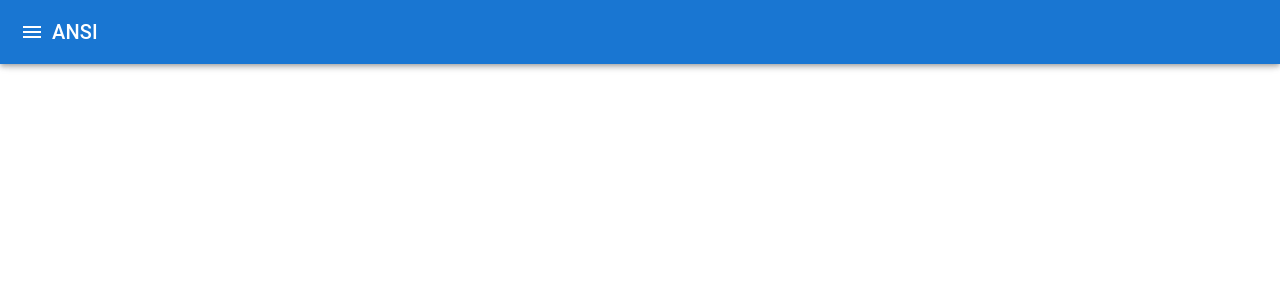
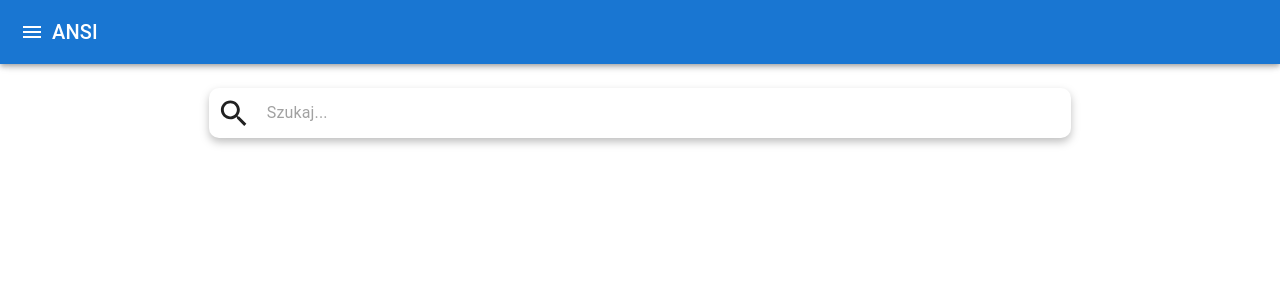
Before and after one commit to PaganMuffin/zai-oro-frontend-ansi, a React (Create React App) app: page / in a window 1280 px wide. Shown: the top 300 px of the page. Built offline with nearby package versions, Linux system fonts and the light colour scheme.

Commit message:
add search bar component

```diff
--- /dev/null
+++ b/src/components/SearchBar.js
@@ -0,0 +1,45 @@
+import { Search } from "@mui/icons-material";
+import { InputBase } from "@mui/material";
+
+const SearchBar = ({ value, setFunction, width = "100%" }) => {
+	return (
+		<div
+			style={{
+				display: "flex",
+				width: width,
+				background: "white",
+				borderRadius: "10px",
+				alignItems: "center",
+				margin: "auto",
+				height: "50px",
+				filter: "drop-shadow(0px 4px 4px rgba(0, 0, 0, 0.25))",
+			}}>
+			<Search
+				fontSize="large"
+				sx={{
+					width: "50px",
+				}}
+			/>
+			<InputBase
+				placeholder="Szukaj..."
+				value={value}
+				onChange={(e) => {
+					setFunction(e.target.value);
+				}}
+				style={{
+					paddingLeft: "0.5rem",
+					paddingRight: "0.5rem",
+					paddingTop: "0.25rem",
+					paddingBottom: "0.25rem",
+					borderTopRightRadius: "inherit",
+					borderBottomRightRadius: "inherit",
+				}}
+				sx={{
+					width: "100%",
+				}}
+			/>
+		</div>
+	);
+};
+
+export default SearchBar;
--- a/src/pages/main/index.js
+++ b/src/pages/main/index.js
@@ -10,11 +10,12 @@ import Box from "@mui/material/Box";
 
 import MenuIcon from "@mui/icons-material/Menu";
 import { useState } from "react";
+import SearchBar from "../../components/SearchBar";
 
 const MainPage = () => {
 	const [drawerWidth, setDrawerWidth] = useState(240);
 	const [open, setOpen] = useState(false);
-
+	const [search, setSearch] = useState("");
 	return (
 		<Box sx={{ display: "flex" }}>
 			<CssBaseline />
@@ -56,6 +57,7 @@ const MainPage = () => {
 			</Drawer>
 			<Box component="main" sx={{ flexGrow: 1, p: 3 }}>
 				<Toolbar />
+				<SearchBar value={search} setFunction={setSearch} width={"70%"} />
 			</Box>
 		</Box>
 	);
```
